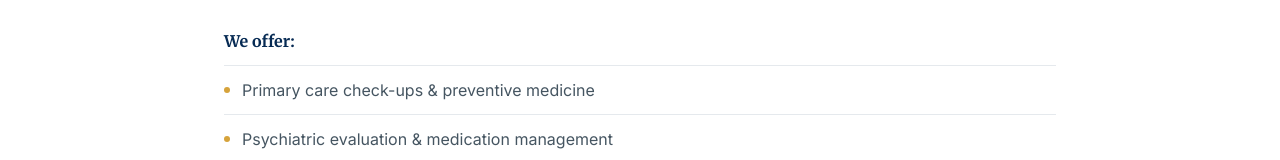
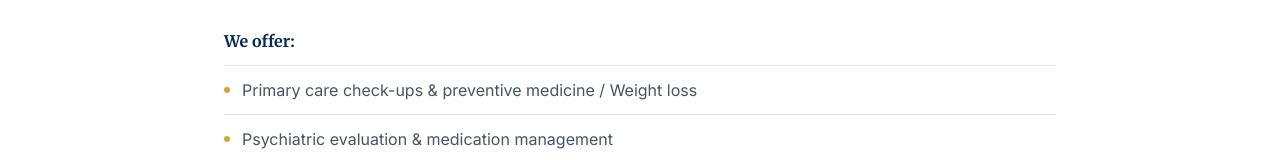
Before and after one commit to humphreyianuh-leo/kampiedaMedicalGroup.com, a website: page index.html in a window 1280 px wide. Shown: the part 871-1031 px from the top of the page. Drawn offline with nearby package versions, Linux system fonts and the light colour scheme.

Commit message:
Add Weight Loss to the "We offer:" list on the homepage
Co-Authored-By: Claude Sonnet 5 <noreply@anthropic.com>

```diff
--- a/index.html
+++ b/index.html
@@ -218,7 +218,7 @@
 
     <p class="fade-up fade-up-3 mt-8 font-heading font-bold text-navy">We offer:</p>
     <ul class="fade-up fade-up-3 mt-3 divide-y divide-navy/10 border-t border-b border-navy/10">
-      <li class="py-3 flex items-center gap-3 text-charcoal/80"><span class="w-1.5 h-1.5 rounded-full bg-gold shrink-0"></span>Primary care check-ups &amp; preventive medicine</li>
+      <li class="py-3 flex items-center gap-3 text-charcoal/80"><span class="w-1.5 h-1.5 rounded-full bg-gold shrink-0"></span>Primary care check-ups &amp; preventive medicine / Weight loss</li>
       <li class="py-3 flex items-center gap-3 text-charcoal/80"><span class="w-1.5 h-1.5 rounded-full bg-gold shrink-0"></span>Psychiatric evaluation &amp; medication management</li>
       <li class="py-3 flex items-center gap-3 text-charcoal/80"><span class="w-1.5 h-1.5 rounded-full bg-gold shrink-0"></span>Individual, family &amp; behavioral health counseling</li>
       <li class="py-3 flex items-center gap-3 text-charcoal/80"><span class="w-1.5 h-1.5 rounded-full bg-gold shrink-0"></span>Secure telehealth visits for medical &amp; behavioral care</li>
```
